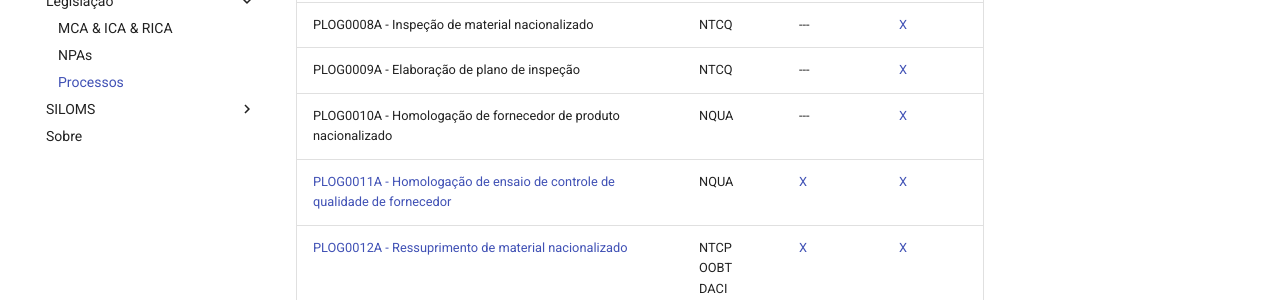
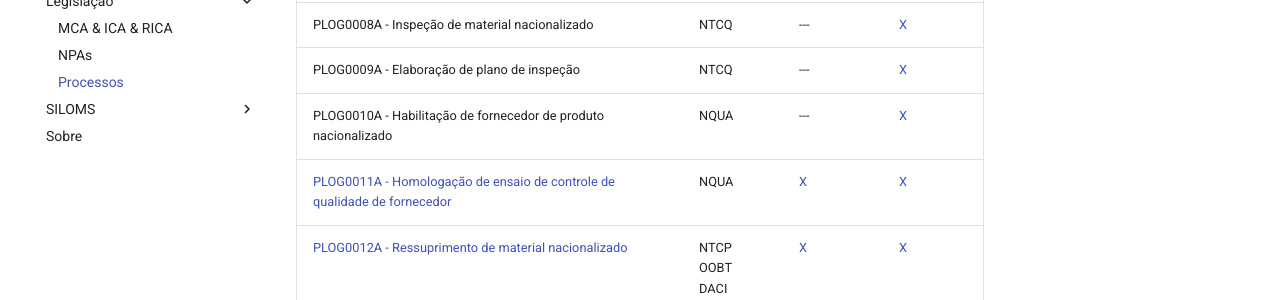
Before and after one commit to nacionalizacao/nacionalizacao.github.io, an MkDocs documentation site: the page built from docs/legislacao/plog/index.md, in a window 1280 px wide and 900 px high, scrolled down 554 px. Shown: the part 152-452 px from the top of the window. Built offline with MkDocs 1.6.1 and Material for MkDocs 9.7.7, drawn with Linux system fonts in a browser that asks for light colours.

Commit message:
plog 010

```diff
--- a/docs/legislacao/plog/index.md
+++ b/docs/legislacao/plog/index.md
@@ -11,7 +11,7 @@
 | PLOG0007A - Implantação de part number de material nacionalizado | NCCA | --- | --- |
 | PLOG0008A - Inspeção de material nacionalizado | NTCQ | --- | [X](PLOG0008A.bpm) |
 | PLOG0009A - Elaboração de plano de inspeção | NTCQ | --- | [X](PLOG0009A.bpm) |
-| PLOG0010A - Homologação de fornecedor de produto nacionalizado | NQUA | --- | [X](PLOG0010A.bpm) |
+| PLOG0010A - Habilitação de fornecedor de produto nacionalizado | NQUA | --- | [X](PLOG0010A.bpm) |
 | [PLOG0011A - Homologação de ensaio de controle de qualidade de fornecedor](PLOG0011A.pdf) | NQUA | [X](PLOG0011A.docx) | [X](PLOG0011A.bpm) |
 | [PLOG0012A - Ressuprimento de material nacionalizado](PLOG0012A.pdf) | NTCP <br> OOBT <br> DACI <br> OD <br> FISCAL <br> CAE <br> DIRMAB | [X](PLOG0012A.docx) | [X](PLOG0012A.bpm) |
 | [PLOG0013A - Confecção de RTL para ressuprimento de material nacionalizado](PLOG0013A.pdf) | NTPJ <br> NTCQ <br> NTCP  | [X](PLOG0013A.docx) | [X](PLOG0013A.bpm) |
```
Also changed, not shown: 2 other files.
